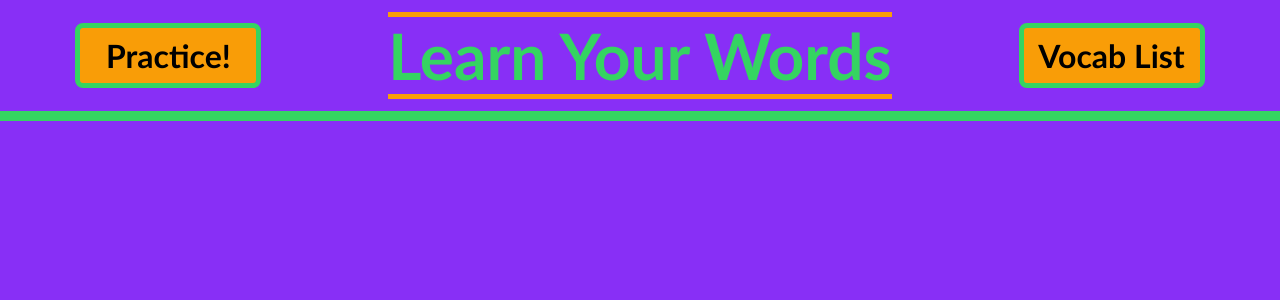
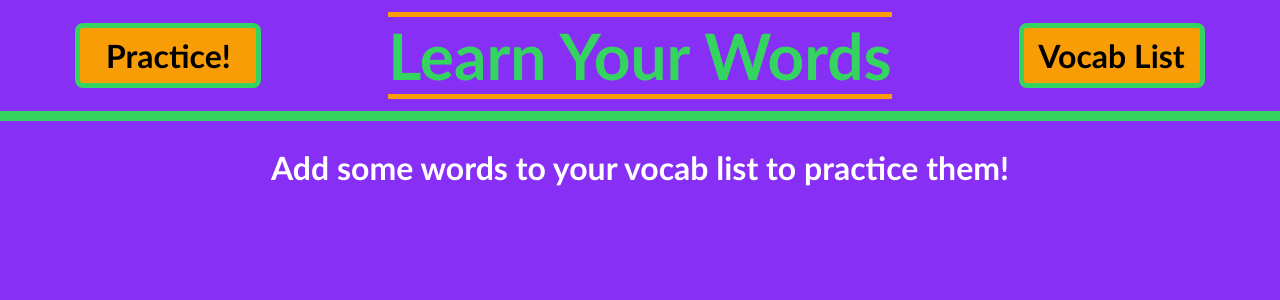
Before and after one commit to nwgambee/learn-your-words, a React (Create React App) app: page /practice in a window 1280 px wide. Shown: the top 300 px of the page. Built offline with nearby package versions, Linux system fonts and the light colour scheme.

Commit message:
Add message when VocabList and PracticeList are empty

```diff
--- a/src/containers/PracticeCards/PracticeCards.js
+++ b/src/containers/PracticeCards/PracticeCards.js
@@ -40,6 +40,13 @@ checkGuess = (word) => {
     // prompt 'incorrect guess' message
   }
 }
+  checkContents = () => {
+    if (this.props.vocabList.length > 0 ) {
+      return 'hidden';
+    } else {
+      return 'visible';
+    }
+  }
 
  render() {
     let shuffledList = this.shuffleList(this.props.vocabList);
@@ -73,6 +80,7 @@ checkGuess = (word) => {
 
    return (
      <section className='list-container'>
+       <h1 className={`${this.checkContents()} empty-message`}>Add some words to your vocab list to practice them!</h1>
        {cards}
      </section>
    )
--- a/src/containers/VocabList/VocabList.js
+++ b/src/containers/VocabList/VocabList.js
@@ -8,6 +8,13 @@ import PropTypes from 'prop-types';
 export class VocabList extends Component {
   constructor() {
     super();
+ }
+ checkContents = () => {
+   if (this.props.vocabList.length > 0 ) {
+     return 'hidden';
+   } else {
+     return 'visible';
+   }
  }
 
  render() {
@@ -24,6 +31,7 @@ export class VocabList extends Component {
   })
    return (
     <section className='list-container'>
+      <h1 className={`${this.checkContents()} empty-message`}>Add some words to your vocab list to view them here!</h1>
       {listCards}
     </section>
    )
--- a/src/containers/VocabList/VocabList.scss
+++ b/src/containers/VocabList/VocabList.scss
@@ -8,6 +8,14 @@
   flex-wrap: wrap;
 }
 
+.empty-message {
+  color: white;
+  font-size: 2rem;
+}
+
+.hidden {
+  display: none;
+}
 
 .list-card {
   margin-top: 2rem;
```
